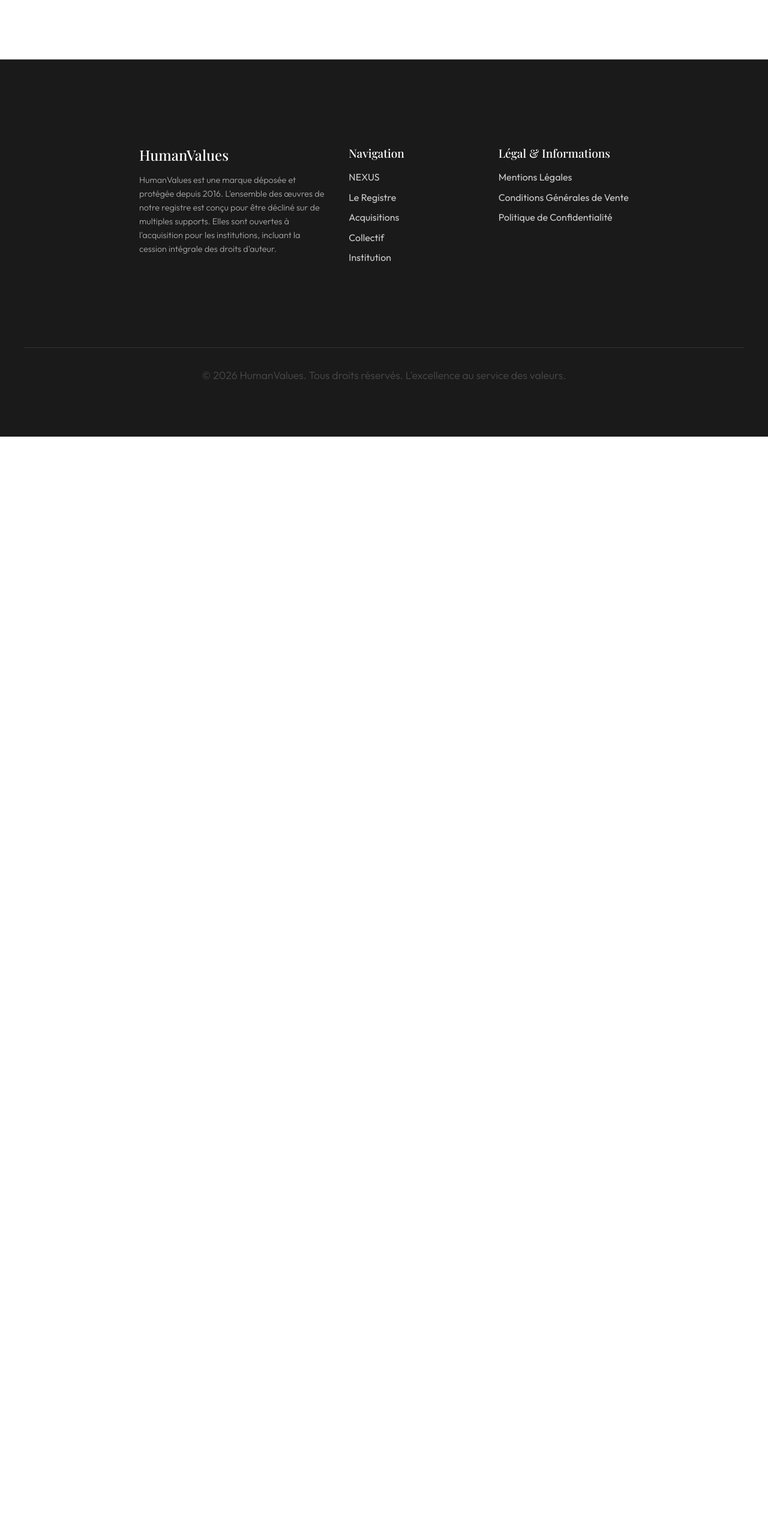
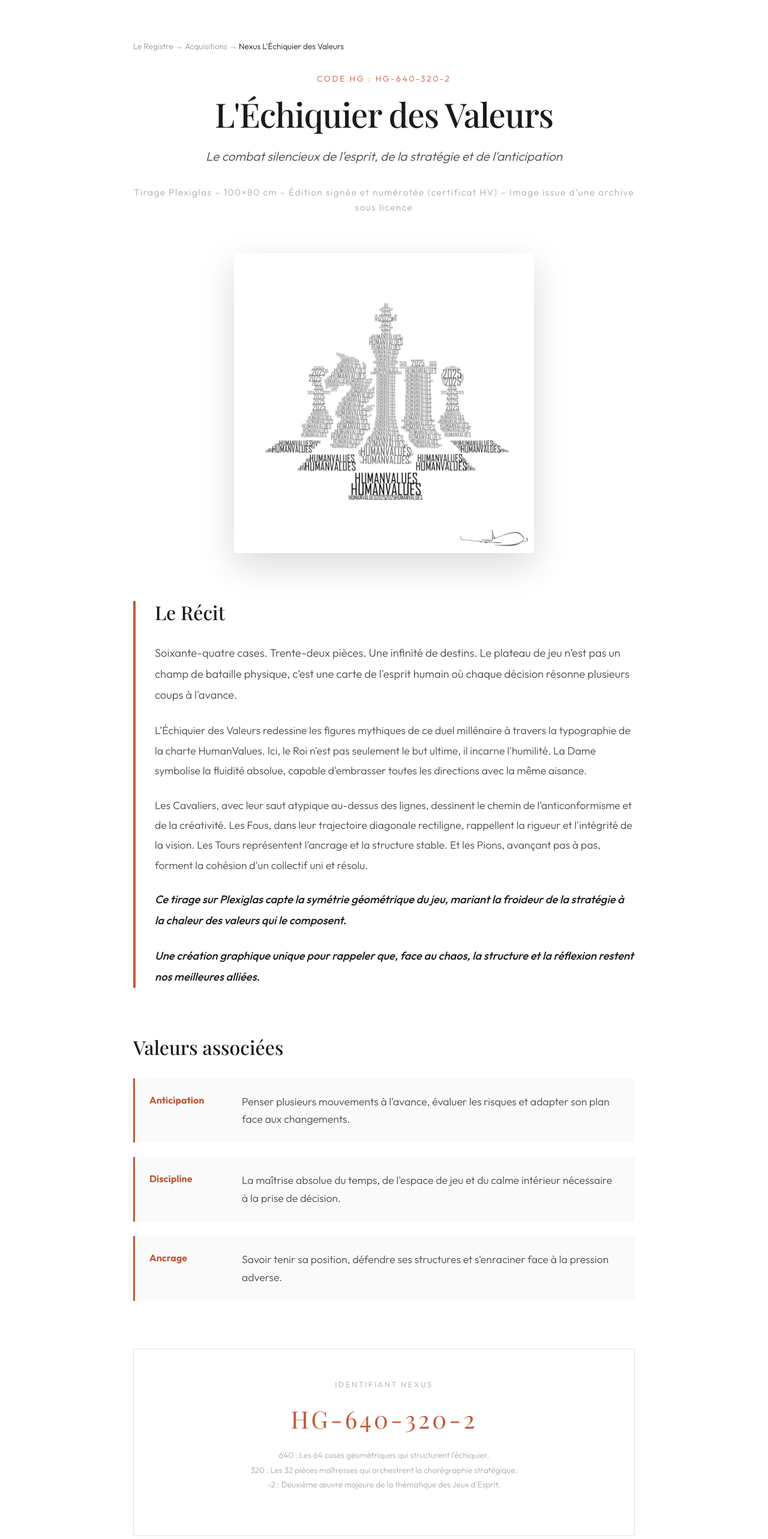
Before and after one commit to gdesygn/humanvalues, a React (Vite) app: page /nexus/echiquier in a window 1280 px wide. Shown: the part 100-2666 px from the top of the page at 60% size. Before the commit the page ends 828 px from the top, so only its background shows below. Built offline with nearby package versions, Linux system fonts and the light colour scheme; a web font is replaced by a local one.

Commit message:
feat: add Nexus page and route for L'Echiquier des Valeurs

```diff
--- a/src/App.jsx
+++ b/src/App.jsx
@@ -16,6 +16,7 @@ import NexusEiffel from './pages/NexusEiffel';
 import NexusResilience from './pages/NexusResilience';
 import NexusCantona from './pages/NexusCantona';
 import NexusOcean from './pages/NexusOcean';
+import NexusEchiquier from './pages/NexusEchiquier';
 import Footer from './components/Footer';
 import './index.css';
 
@@ -69,8 +70,9 @@ function App() {
           <Route path="/nexus/ali" element={<NexusAli />} />
           <Route path="/nexus/eiffel" element={<NexusEiffel />} />
           <Route path="/nexus/resilience" element={<NexusResilience />} />
-          <Route path="/nexus/cantona" element={<NexusCantona />} />
+           <Route path="/nexus/cantona" element={<NexusCantona />} />
           <Route path="/nexus/ocean" element={<NexusOcean />} />
+          <Route path="/nexus/echiquier" element={<NexusEchiquier />} />
         </Routes>
       </Layout>
     </Router>
--- a/src/pages/Galerie.jsx
+++ b/src/pages/Galerie.jsx
@@ -260,7 +260,7 @@ const ailes = [
       { id: "ar27", title: "Le Roi de la Terre", subject: "Tennis", text: "La Fondation. 14 titres à Roland Garros, le roi incontesté de la terre battue.", image: "/artworks/sport_9.jpg", hc: true },
       { id: "ar28", title: "NX Jumpman 23", subject: "Basket & Légende", text: "His Airness. Le GOAT absolu sculpté par ses records et ses Final MVPs.", image: "/artworks/sport_14.jpg" },
       { id: "ar29", title: "L'Échec et Mat", subject: "Jeux d'Esprit", text: "Les rois face à face, sculptés par la stratégie et l'anticipation de 2025.", image: "/artworks/jeu_1.jpg" },
-      { id: "ar30", title: "L'Échiquier des Valeurs", subject: "Jeux d'Esprit", text: "Toutes les pièces maîtresses façonnées par les Human Values.", image: "/artworks/jeu_2.jpg" },
+      { id: "ar30", title: "L'Échiquier des Valeurs", subject: "Jeux d'Esprit", text: "Toutes les pièces maîtresses façonnées par les Human Values.", image: "/artworks/jeu_2.jpg", nexusUrl: "/nexus/echiquier" },
       { id: "ar31", title: "Le Carré d'As", subject: "Jeux d'Esprit", text: "Résistance, Discipline, Réflexion, Individuel. Les quatre atouts dans la manche.", image: "/artworks/jeu_3.jpg" }
     ]
   },
--- /dev/null
+++ b/src/pages/NexusEchiquier.jsx
@@ -0,0 +1,156 @@
+import React from 'react';
+import { Link } from 'react-router-dom';
+
+const NexusEchiquier = () => {
+  return (
+    <div style={{ maxWidth: '900px', margin: '0 auto', padding: '4rem 2rem 8rem' }}>
+
+      {/* Breadcrumb */}
+      <p style={{ fontSize: '0.85rem', color: '#999', marginBottom: '2rem' }}>
+        <Link to="/galerie" style={{ color: '#999', textDecoration: 'none' }}>Le Registre</Link>
+        {' → '}
+        <Link to="/collections" style={{ color: '#999', textDecoration: 'none' }}>Acquisitions</Link>
+        {' → '}
+        <span style={{ color: 'var(--hv-black)' }}>Nexus L'Échiquier des Valeurs</span>
+      </p>
+
+      {/* Hero */}
+      <header style={{ textAlign: 'center', marginBottom: '4rem' }}>
+        <p style={{ fontSize: '0.85rem', letterSpacing: '0.2em', textTransform: 'uppercase', color: 'var(--hv-accent)', marginBottom: '1rem' }}>
+          Code HG : HG-640-320-2
+        </p>
+        <h1 style={{ fontSize: '3.5rem', lineHeight: '1.1', marginBottom: '1.5rem' }}>L'Échiquier des Valeurs</h1>
+        <p style={{ fontSize: '1.3rem', fontStyle: 'italic', color: 'var(--hv-grey)', marginBottom: '2rem' }}>
+          Le combat silencieux de l'esprit, de la stratégie et de l'anticipation
+        </p>
+        <p style={{ fontSize: '0.95rem', color: '#aaa', letterSpacing: '0.1em' }}>
+          Tirage Plexiglas – 100×80 cm – Édition signée et numérotée (certificat HV) – Image issue d’une archive sous licence
+        </p>
+      </header>
+
+      {/* Visuel */}
+      <div style={{
+        position: 'relative',
+        width: '100%',
+        maxWidth: '500px',
+        margin: '0 auto 5rem auto',
+        borderRadius: '4px',
+        overflow: 'hidden',
+        boxShadow: '0 20px 60px rgba(0,0,0,0.15)',
+        backgroundColor: '#fafafa',
+        display: 'flex',
+        justifyContent: 'center',
+        alignItems: 'center'
+      }}>
+        <img
+          src="/artworks/jeu_2.jpg"
+          alt="Nexus L'Échiquier des Valeurs"
+          style={{ width: '100%', display: 'block', maxHeight: '500px', objectFit: 'contain' }}
+        />
+      </div>
+
+      {/* Récit central */}
+      <section style={{ marginBottom: '5rem', borderLeft: '4px solid var(--hv-accent)', paddingLeft: '2rem' }}>
+        <h2 style={{ fontSize: '2rem', marginBottom: '2rem' }}>Le Récit</h2>
+
+        <p style={{ fontSize: '1.15rem', lineHeight: '1.9', marginBottom: '1.5rem', color: 'var(--hv-grey)' }}>
+          Soixante-quatre cases. Trente-deux pièces. Une infinité de destins. Le plateau de jeu n’est pas un champ de bataille physique, c’est une carte de l'esprit humain où chaque décision résonne plusieurs coups à l'avance.
+        </p>
+        <p style={{ fontSize: '1.1rem', lineHeight: '1.9', marginBottom: '1.5rem', color: 'var(--hv-grey)' }}>
+          L’Échiquier des Valeurs redessine les figures mythiques de ce duel millénaire à travers la typographie de la charte HumanValues. Ici, le Roi n'est pas seulement le but ultime, il incarne l'humilité. La Dame symbolise la fluidité absolue, capable d'embrasser toutes les directions avec la même aisance.
+        </p>
+        <p style={{ fontSize: '1.1rem', lineHeight: '1.9', marginBottom: '1.5rem', color: 'var(--hv-grey)' }}>
+          Les Cavaliers, avec leur saut atypique au-dessus des lignes, dessinent le chemin de l'anticonformisme et de la créativité. Les Fous, dans leur trajectoire diagonale rectiligne, rappellent la rigueur et l'intégrité de la vision. Les Tours représentent l'ancrage et la structure stable. Et les Pions, avançant pas à pas, forment la cohésion d'un collectif uni et résolu.
+        </p>
+        <p style={{ fontSize: '1.15rem', lineHeight: '1.9', fontStyle: 'italic', color: 'var(--hv-black)', fontWeight: '500' }}>
+          Ce tirage sur Plexiglas capte la symétrie géométrique du jeu, mariant la froideur de la stratégie à la chaleur des valeurs qui le composent.
+        </p>
+        <p style={{ fontSize: '1.15rem', lineHeight: '1.9', fontStyle: 'italic', color: 'var(--hv-black)', fontWeight: '500' }}>
+          Une création graphique unique pour rappeler que, face au chaos, la structure et la réflexion restent nos meilleures alliées.
+        </p>
+      </section>
+
+      {/* Valeurs */}
+      <section style={{ marginBottom: '5rem' }}>
+        <h2 style={{ fontSize: '2rem', marginBottom: '2rem' }}>Valeurs associées</h2>
+        <div style={{ display: 'grid', gap: '1.5rem' }}>
+          {[
+            {
+              valeur: 'Anticipation',
+              texte: "Penser plusieurs mouvements à l'avance, évaluer les risques et adapter son plan face aux changements."
+            },
+            {
+              valeur: 'Discipline',
+              texte: "La maîtrise absolue du temps, de l'espace de jeu et du calme intérieur nécessaire à la prise de décision."
+            },
+            {
+              valeur: 'Ancrage',
+              texte: "Savoir tenir sa position, défendre ses structures et s'enraciner face à la pression adverse."
+            }
+          ].map((v) => (
+            <div key={v.valeur} style={{
+              display: 'flex',
+              gap: '1.5rem',
+              padding: '1.5rem',
+              backgroundColor: '#fafafa',
+              borderLeft: '3px solid var(--hv-accent)'
+            }}>
+              <strong style={{ minWidth: '130px', color: 'var(--hv-accent)', fontSize: '1rem' }}>{v.valeur}</strong>
+              <p style={{ margin: 0, color: 'var(--hv-grey)', lineHeight: '1.7' }}>{v.texte}</p>
+            </div>
+          ))}
+        </div>
+      </section>
+
+      {/* Code HG */}
+      <section style={{ marginBottom: '5rem', textAlign: 'center', padding: '3rem', border: '1px solid #e0e0e0' }}>
+        <p style={{ fontSize: '0.8rem', letterSpacing: '0.2em', textTransform: 'uppercase', color: '#aaa', marginBottom: '1rem' }}>
+          Identifiant Nexus
+        </p>
+        <p style={{ fontSize: '2.5rem', fontFamily: 'var(--font-heading)', color: 'var(--hv-accent)', letterSpacing: '0.1em', marginBottom: '1rem' }}>
+          HG-640-320-2
+        </p>
+        <p style={{ fontSize: '0.85rem', color: '#aaa', lineHeight: '1.8' }}>
+          640 : Les 64 cases géométriques qui structurent l'échiquier.<br />
+          320 : Les 32 pièces maîtresses qui orchestrent la chorégraphie stratégique.<br />
+          -2 : Deuxième œuvre majeure de la thématique des Jeux d'Esprit.
+        </p>
+      </section>
+
+      {/* CTA Acquisition */}
+      <section style={{ textAlign: 'center', padding: '4rem 2rem', backgroundColor: 'var(--hv-black)', color: 'white' }}>
+        <p style={{ fontSize: '0.85rem', letterSpacing: '0.15em', textTransform: 'uppercase', color: '#aaa', marginBottom: '1rem' }}>
+          Édition signée XXL – 100×80 cm
+        </p>
+        <h2 style={{ fontSize: '2rem', color: 'white', marginBottom: '0.5rem' }}>Tirage Plexiglas – "L'Échiquier des Valeurs"</h2>
+        <p style={{ fontStyle: 'italic', color: '#aaa', marginBottom: '2rem' }}>
+          L'essence de la stratégie et de l'esprit, sculptée par la typographie Human Values.<br /><br />
+          — Le Conseil des Nexus
+        </p>
+        <p style={{ fontSize: '2.5rem', fontWeight: '600', color: 'white', marginBottom: '0.5rem' }}>890 €</p>
+        <p style={{ fontSize: '0.9rem', color: '#777', marginBottom: '2.5rem' }}>Livraison offerte France · Certificat HV inclus</p>
+        <Link
+          to="/collections"
+          style={{
+            display: 'inline-block',
+            padding: '1rem 2.5rem',
+            border: '1px solid white',
+            color: 'white',
+            textDecoration: 'none',
+            fontSize: '0.9rem',
+            letterSpacing: '0.08em',
+            textTransform: 'uppercase',
+            transition: 'all 0.3s ease'
+          }}
+          onMouseOver={e => { e.currentTarget.style.backgroundColor = 'white'; e.currentTarget.style.color = '#111'; }}
+          onMouseOut={e => { e.currentTarget.style.backgroundColor = 'transparent'; e.currentTarget.style.color = 'white'; }}
+        >
+          🖼️ Contacter la galerie
+        </Link>
+      </section>
+
+    </div>
+  );
+};
+
+export default NexusEchiquier;
```
